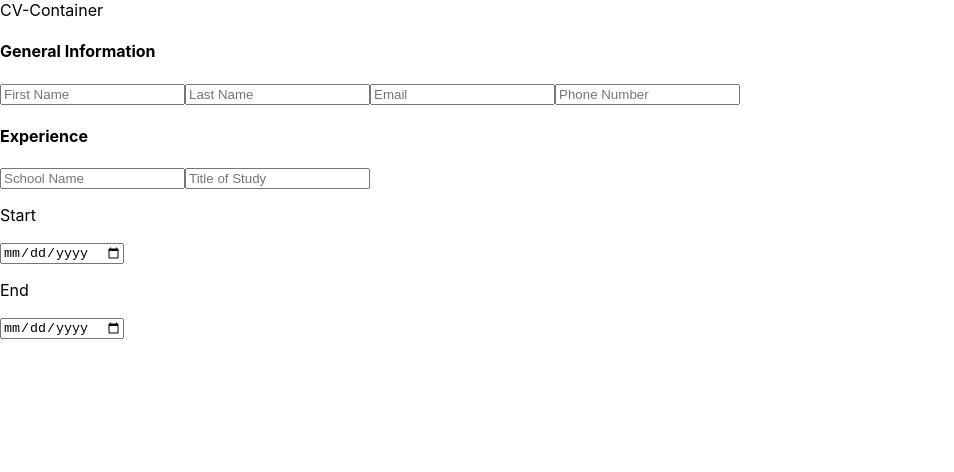
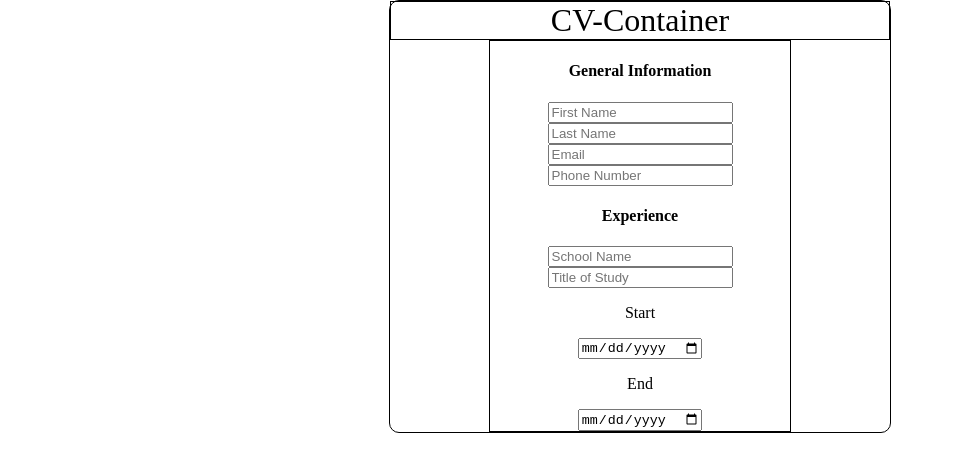
Before and after one commit to Rique2x/CV-Application, a React (Create React App) app: page / in a window 1280 px wide. Shown: the top 472 px of the page, without its empty margins (0-954 px from the left). Built offline with nearby package versions, Linux system fonts and the light colour scheme.

Commit message:
Add styles

```diff
--- a/src/index.css
+++ b/src/index.css
@@ -1,13 +1,28 @@
 body {
   margin: 0;
-  font-family: -apple-system, BlinkMacSystemFont, 'Segoe UI', 'Roboto', 'Oxygen',
-    'Ubuntu', 'Cantarell', 'Fira Sans', 'Droid Sans', 'Helvetica Neue',
-    sans-serif;
-  -webkit-font-smoothing: antialiased;
-  -moz-osx-font-smoothing: grayscale;
+  padding: 0;
+  box-sizing: border-box;
 }
 
-code {
-  font-family: source-code-pro, Menlo, Monaco, Consolas, 'Courier New',
-    monospace;
+.cvContainer{
+  border: 1px solid;
+  margin: 0 auto;
+  width: 500px;
+  border-radius: 10px;
 }
+
+.cvHeader{
+  border: 1px solid;
+  text-align: center;
+  font-size: 2em;
+}
+
+.info{
+  border: 1px solid;
+  width: 300px;
+  margin: 0 auto;
+}
+
+#generalInfo, #experience{
+  text-align: center;
+}
```
